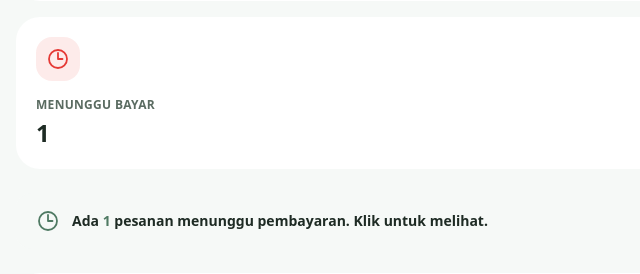
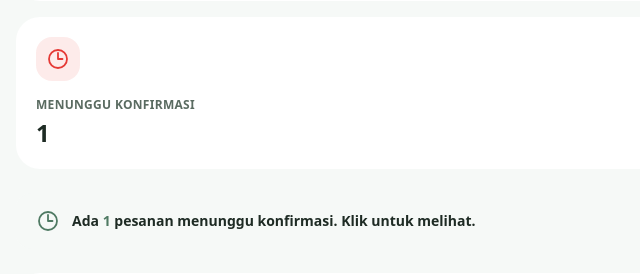
Before and after one commit to adityaBagas12/Go-Sport, a Laravel app: page /admin in a window 1280 px wide. Shown: the part 903-1177 px from the top of the page, without its empty margins (0-640 px from the left). Run offline with Laravel 12, Linux system fonts and the light colour scheme; a user stored in the database is signed in; data comes from the database, SQL or seed files in the repository; tables that the repository leaves empty hold one stand-in row (values such as "Sample post"); style sheets or scripts are compiled from the project's sources.

Commit message:
Fix notifikasi pesanan masuk(Admin)

```diff
--- a/resources/views/admin/dashboard.blade.php
+++ b/resources/views/admin/dashboard.blade.php
@@ -9,7 +9,7 @@
             ['users', 'Total Customer', number_format($totalCustomers, 0, ',', '.'), 'bg-emerald-50 text-emerald-700'],
             ['clipboard', 'Total Pesanan', number_format($totalOrders, 0, ',', '.'), 'bg-[#4F7A63]/15 text-[#4F7A63]'],
             ['check-circle', 'Pesanan Dibayar', number_format($paidOrders, 0, ',', '.'), 'bg-green-50 text-green-700'],
-            ['clock', 'Menunggu Bayar', number_format($pendingOrders, 0, ',', '.'), 'bg-[#E53935]/10 text-[#E53935]'],
+            ['clock', 'Menunggu Konfirmasi', number_format($pendingOrders, 0, ',', '.'), 'bg-[#E53935]/10 text-[#E53935]'],
         ] as [$icon, $label, $value, $color])
             <div class="rounded-3xl border border-[#D5E0D8] bg-white p-5 shadow-sm">
                 <span class="grid h-11 w-11 place-items-center rounded-2xl {{ $color }}">
@@ -26,7 +26,7 @@
             class="mt-6 flex items-center gap-3 rounded-2xl border border-[#D5E0D8] bg-[#F6F9F7] px-5 py-4 transition hover:bg-[#DCE8DF]/40">
             <x-icon name="clock" class="h-6 w-6 text-[#4F7A63]" />
             <p class="text-sm font-semibold text-[#1E2B24]">
-                Ada <span class="font-black text-[#4F7A63]">{{ $pendingOrders }}</span> pesanan menunggu pembayaran. Klik untuk melihat.
+                Ada <span class="font-black text-[#4F7A63]">{{ $pendingOrders }}</span> pesanan menunggu konfirmasi. Klik untuk melihat.
             </p>
         </a>
     @endif
```
